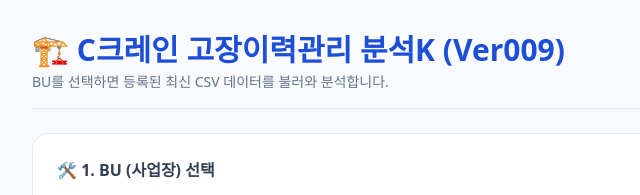
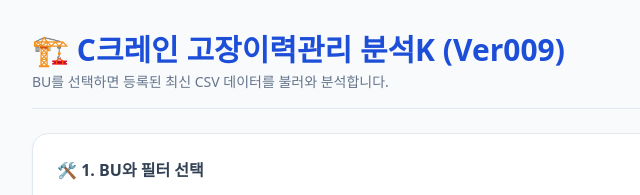
Before and after one commit to 42korean/seafailures, a plain HTML site: page index.html in a window 1280 px wide. Shown: the top 195 px of the page, 0-640 px from the left. Drawn offline with nearby package versions, Linux system fonts and the light colour scheme.

Commit message:
Update index.html

```diff
--- a/index.html
+++ b/index.html
@@ -44,7 +44,7 @@
 
                 <!-- 1. BU 선택 드롭다운 (제일 위 배치) -->
                 <div>
-                    <h2 class="text-base font-bold text-slate-700 mb-4 flex items-center gap-2">🛠️ 1. BU (사업장) 선택</h2>
+                    <h2 class="text-base font-bold text-slate-700 mb-4 flex items-center gap-2">🛠️ 1. BU와 필터 선택</h2>
                     <label class="block text-xs font-semibold text-slate-600 mb-1.5">조회할 터미널 BU를 선택하세요</label>
                     <select id="buSelect" onchange="loadCSVByBU()" class="w-full bg-blue-50 border border-blue-300 text-blue-900 rounded-lg p-3 text-sm font-bold shadow-sm focus:ring-2 focus:ring-blue-500 focus:outline-none transition-colors cursor-pointer">
                         <option value="">-- BU 선택 --</option>
```
